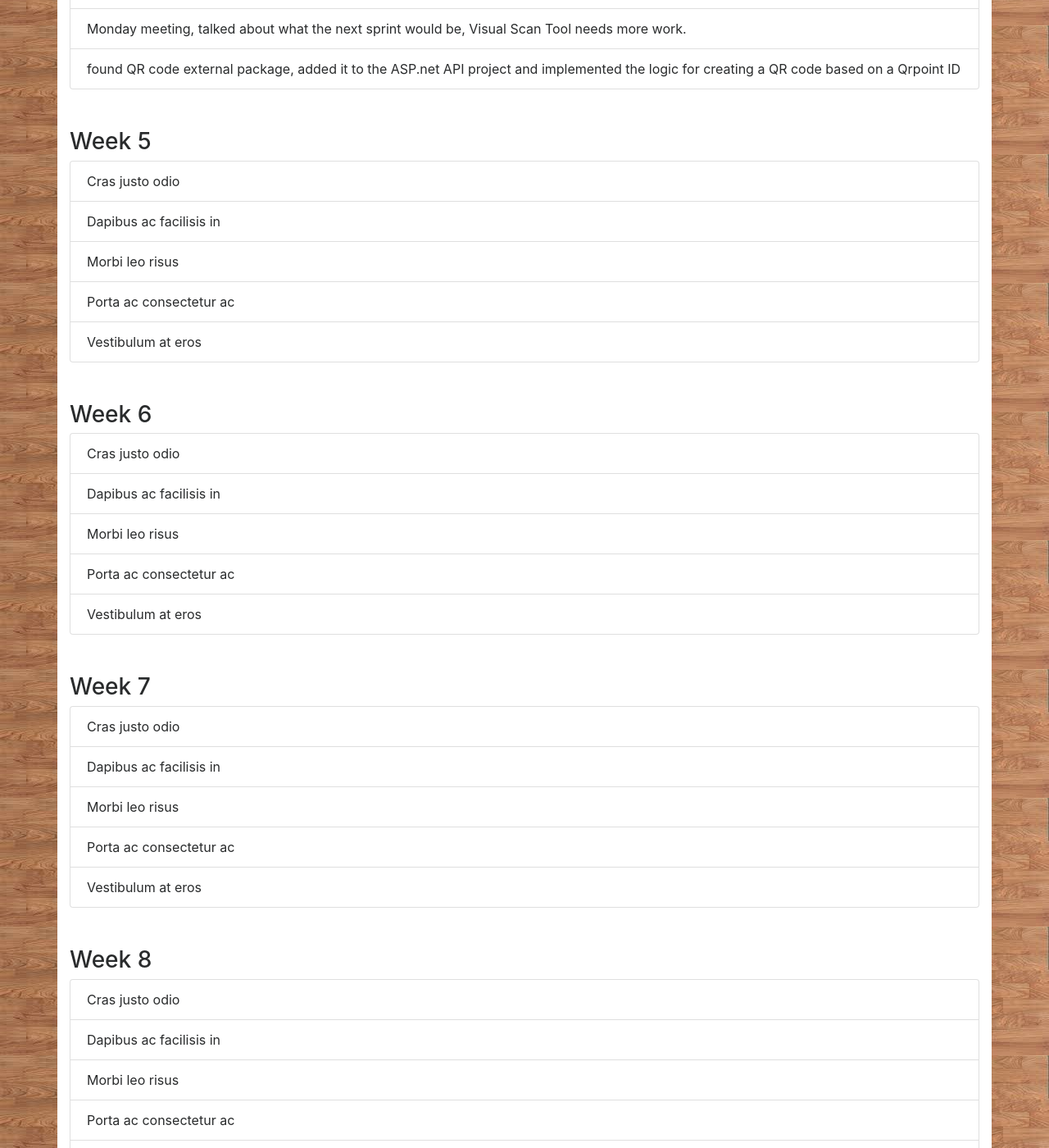
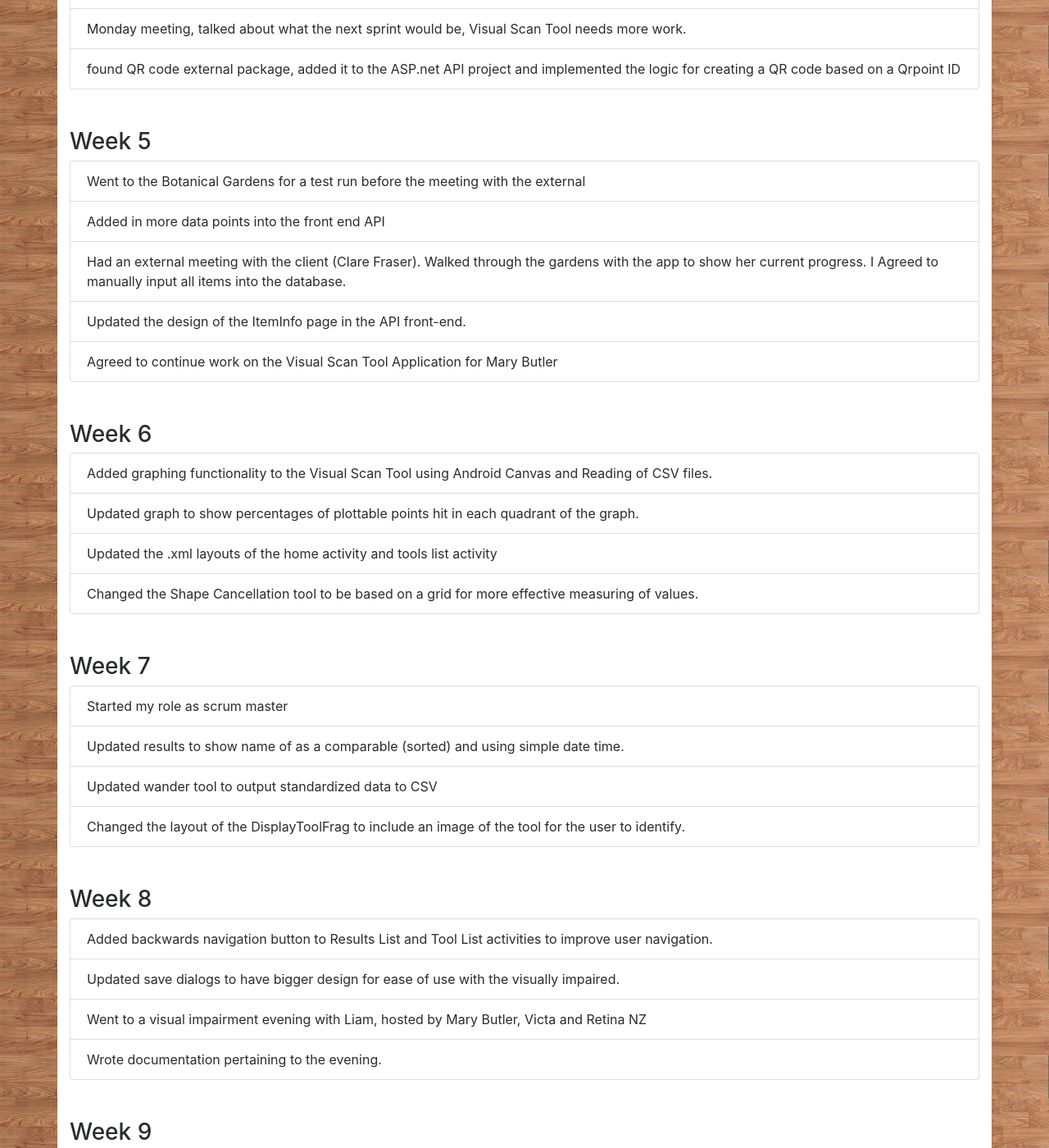
Before and after one commit to aberhjk1/aberhjk1.github.io, a Jekyll site: the page built from weeklybreakdown.html, in a window 1280 px wide and 1400 px high, scrolled down 1382 px. Shown: the whole window at 82% size. Built offline with Jekyll 4.4.1, drawn with Linux system fonts in a browser that asks for light colours; nearby versions of some CDN libraries.

Commit message:
Update weeklybreakdown.html

```diff
--- a/weeklybreakdown.html
+++ b/weeklybreakdown.html
@@ -47,38 +47,35 @@ title: Jordan Aberhart Evidence Portfolio
 <br><br>
 		<h3>Week 5</h3>
 		<ul class="list-group">
-	  	<li class="list-group-item">Cras justo odio</li>
-	  	<li class="list-group-item">Dapibus ac facilisis in</li>
-	  	<li class="list-group-item">Morbi leo risus</li>
-	  	<li class="list-group-item">Porta ac consectetur ac</li>
-	  	<li class="list-group-item">Vestibulum at eros</li>
+	  	<li class="list-group-item">Went to the Botanical Gardens for a test run before the meeting with the external</li>
+	  	<li class="list-group-item">Added in more data points into the front end API</li>
+	  	<li class="list-group-item">Had an external meeting with the client (Clare Fraser). Walked through the gardens with the app to show her current progress. I Agreed to manually input all items into the database.</li>
+	  	<li class="list-group-item">Updated the design of the ItemInfo page in the API front-end.</li>
+	  	<li class="list-group-item">Agreed to continue work on the Visual Scan Tool Application for Mary Butler</li>
 		</ul>
 <br><br>
 		<h3>Week 6</h3>
 		<ul class="list-group">
-	  	<li class="list-group-item">Cras justo odio</li>
-	  	<li class="list-group-item">Dapibus ac facilisis in</li>
-	  	<li class="list-group-item">Morbi leo risus</li>
-	  	<li class="list-group-item">Porta ac consectetur ac</li>
-	  	<li class="list-group-item">Vestibulum at eros</li>
+	  	<li class="list-group-item">Added graphing functionality to the Visual Scan Tool using Android Canvas and Reading of CSV files.</li>
+	  	<li class="list-group-item">Updated graph to show percentages of plottable points hit in each quadrant of the graph.</li>
+	  	<li class="list-group-item">Updated the .xml layouts of the home activity and tools list activity</li>
+	  	<li class="list-group-item">Changed the Shape Cancellation tool to be based on a grid for more effective measuring of values.</li>
 		</ul>
 <br><br>
 		<h3>Week 7</h3>
 		<ul class="list-group">
-	  	<li class="list-group-item">Cras justo odio</li>
-	  	<li class="list-group-item">Dapibus ac facilisis in</li>
-	  	<li class="list-group-item">Morbi leo risus</li>
-	  	<li class="list-group-item">Porta ac consectetur ac</li>
-	  	<li class="list-group-item">Vestibulum at eros</li>
+	  	<li class="list-group-item">Started my role as scrum master</li>
+	  	<li class="list-group-item">Updated results to show name of as a comparable (sorted) and using simple date time.</li>
+	  	<li class="list-group-item">Updated wander tool to output standardized data to CSV</li>
+	  	<li class="list-group-item">Changed the layout of the DisplayToolFrag to include an image of the tool for the user to identify.</li>
 		</ul>
 <br><br>
 		<h3>Week 8</h3>
 		<ul class="list-group">
-	  	<li class="list-group-item">Cras justo odio</li>
-	  	<li class="list-group-item">Dapibus ac facilisis in</li>
-	  	<li class="list-group-item">Morbi leo risus</li>
-	  	<li class="list-group-item">Porta ac consectetur ac</li>
-	  	<li class="list-group-item">Vestibulum at eros</li>
+	  	<li class="list-group-item">Added backwards navigation button to Results List and Tool List activities to improve user navigation.</li>
+	  	<li class="list-group-item">Updated save dialogs to have bigger design for ease of use with the visually impaired.</li>
+	  	<li class="list-group-item">Went to a visual impairment evening with Liam, hosted by Mary Butler, Victa and Retina NZ</li>
+	  	<li class="list-group-item">Wrote documentation pertaining to the evening.</li>
 		</ul>
 <br><br>
 		<h3>Week 9</h3>
```
